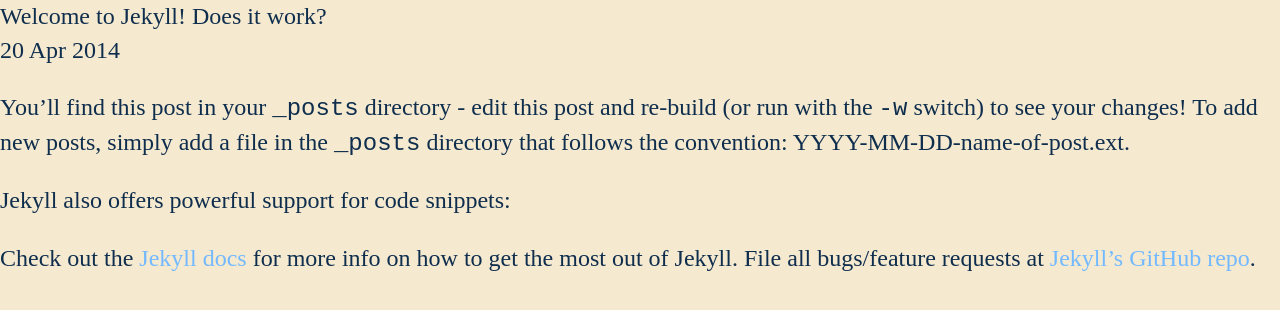
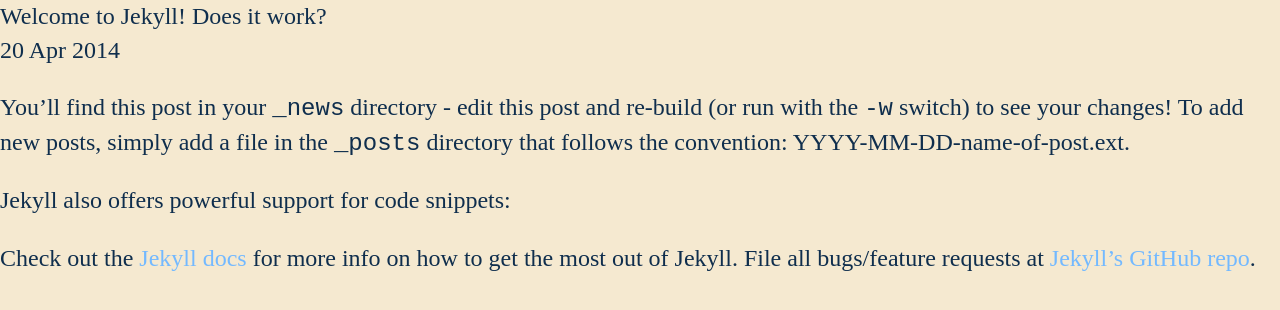
Before and after one commit to spacefarm-digital/mahabharata-website, a Jekyll site: the page built from _posts/2014-04-20-welcome-to-jekyll.markdown, in a window 1280 px wide. Shown: the top 310 px of the page. Built offline with Jekyll 4.4.1, drawn with Linux system fonts in a browser that asks for light colours; some web fonts are replaced.

Commit message:
Convert to news

```diff
--- a/_posts/2014-04-20-welcome-to-jekyll.markdown
+++ b/_posts/2014-04-20-welcome-to-jekyll.markdown
@@ -7,7 +7,7 @@
 layout: post
 ---
 
-You'll find this post in your `_posts` directory - edit this post and re-build (or run with the `-w` switch) to see your changes!
+You'll find this post in your `_news` directory - edit this post and re-build (or run with the `-w` switch) to see your changes!
 To add new posts, simply add a file in the `_posts` directory that follows the convention: YYYY-MM-DD-name-of-post.ext.
 
 Jekyll also offers powerful support for code snippets:
--- a/gulpfile.js
+++ b/gulpfile.js
@@ -57,7 +57,7 @@
  */
 gulp.task('watch', function () {
     gulp.watch('_scss/**/*.scss', ['sass']);
-    gulp.watch(['*.html', '_layouts/*.html', '_posts/*'], ['jekyll-rebuild']);
+    gulp.watch(['*.html', '_layouts/*.html', '_news/*'], ['jekyll-rebuild']);
 });
 
 /**
```
Also changed, not shown: 5 other files.
